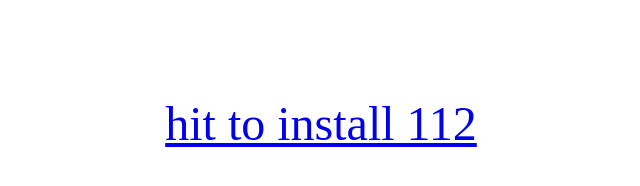
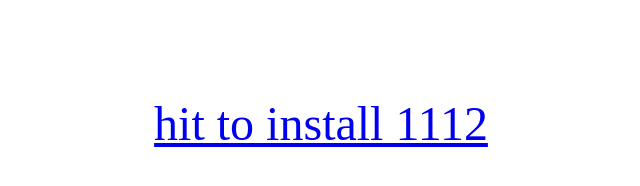
Before and after one commit to hhaye2e/AppSite, a plain HTML site: page index.html in a window 1280 px wide. Shown: the whole page, without its empty margins (319-959 px from the left). Drawn offline with Linux system fonts and the light colour scheme.

Commit message:
1111
1111

```diff
--- a/index.html
+++ b/index.html
@@ -11,7 +11,7 @@
     <br>
     <p align=center>
         <font size="8">
-            <a href="itms-services://?action=download-manifest&url=https://hhaye2e.github.io/AppSite/ipa.plist"> hit to install 112</a>
+            <a href="itms-services://?action=download-manifest&url=https://hhaye2e.github.io/AppSite/ipa.plist"> hit to install 1112</a>
         </font>
     </p>
 
```
Also changed, not shown: 1 other file.
